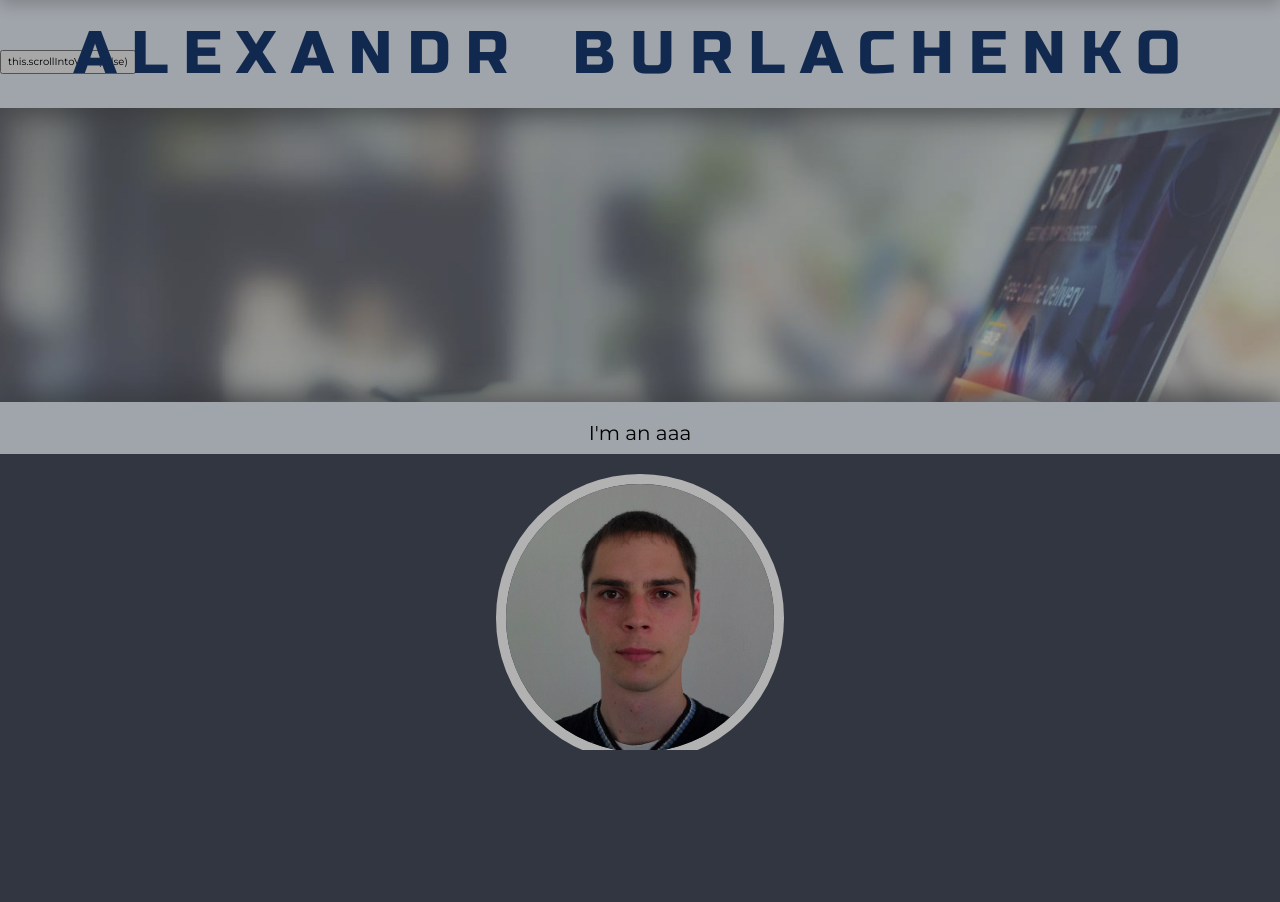
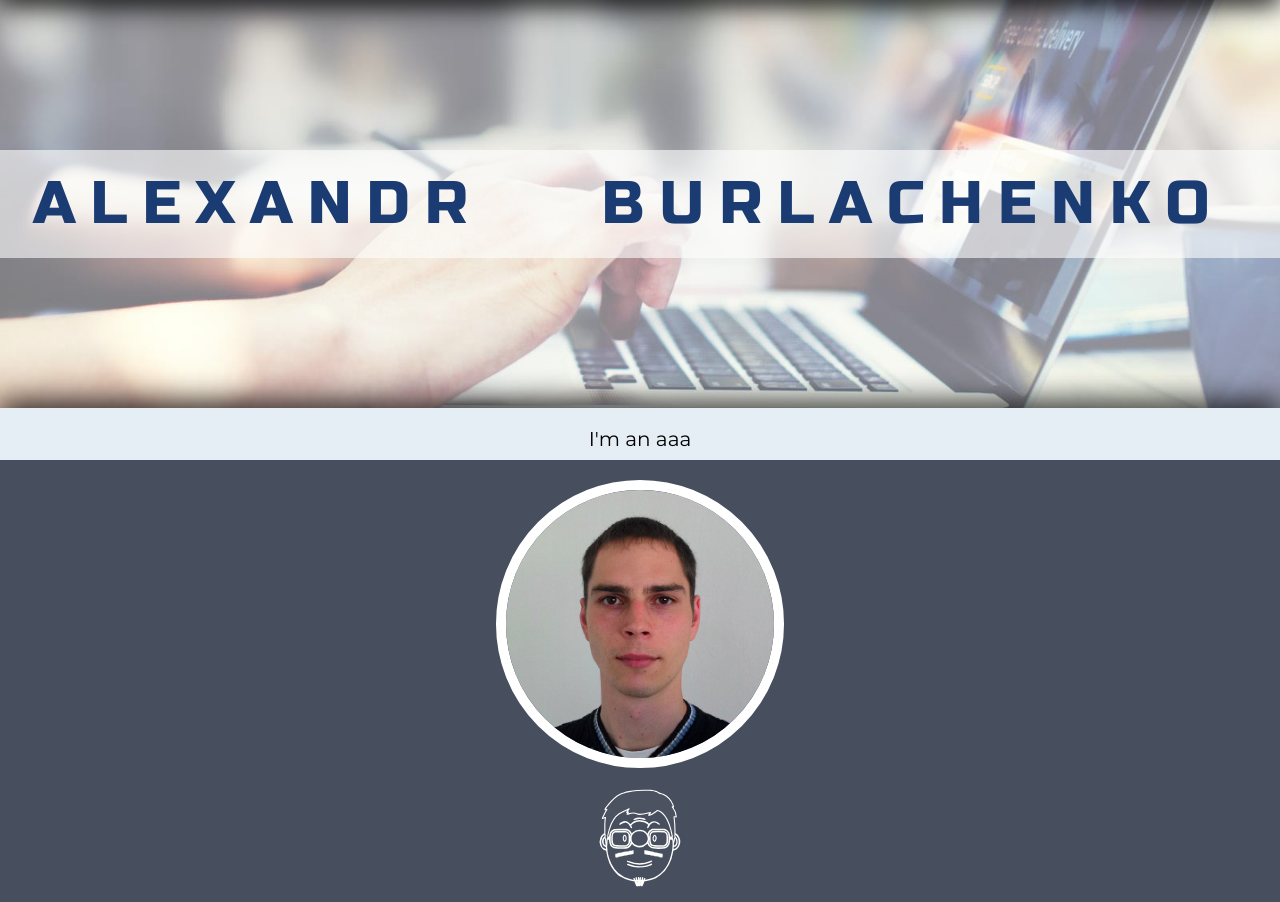
Before and after one commit to buralex/project_1, a PHP site: page / in a window 1280 px wide. Shown: the part 50-952 px from the top of the page. Before the commit the page ends 800 px from the top, so only its background shows below. Run offline with PHP 8.4, Linux system fonts and the light colour scheme; some libraries are stand-ins or nearby versions.

Commit message:
bad algorithm

```diff
--- a/css/main.css
+++ b/css/main.css
@@ -66,7 +66,7 @@
   outline: 1px solid blue; }
 
 body {
-  background: rgba(0, 0, 0, 0.2);
+  background: #e5edf5;
   font: 10px Montserrat, sans-serif;
   line-height: 1.8;
   color: #000; }
@@ -147,8 +147,15 @@
   height: 40px;
   position: fixed;
   top: 0;
-  width: 100%;
+  right: 0;
+  width: 60px;
   z-index: 1; }
+  #area .navbar-toggle {
+    display: block;
+    z-index: 2;
+    border-color: #ddd; }
+    #area .navbar-toggle .icon-bar {
+      background-color: #888; }
 
 .navbar.fixed {
   width: 100%;
@@ -186,17 +193,6 @@
 
 .navbar-nav {
   font: 2rem Arial; }
-
-.modal-border {
-  z-index: 9;
-  border: 10px solid white;
-  position: fixed;
-  top: -300%;
-  left: -100%;
-  width: 300%;
-  padding-bottom: 300%;
-  border-radius: 50%;
-  background: rgba(0, 0, 0, 0.3); }
 
 .modal-border.ignite {
   animation: border 3s; }
@@ -248,11 +244,9 @@
 
 .bg-photo-wrap {
   clear: both;
-  padding-bottom: 23%;
   overflow: hidden;
-  opacity: 0.65;
   position: relative;
-  background: #e5edf5 url(../img/web-dev.jpg) no-repeat 0 12%/100% fixed; }
+  background: url(../img/web-dev.jpg) no-repeat 0 -200px/100% fixed, rgba(255, 255, 255, 0.9); }
   .bg-photo-wrap:before {
     height: 30px;
     top: -30px;
@@ -273,9 +267,22 @@
     width: 100%;
     z-index: 20;
     box-shadow: 0px -5px 30px rgba(0, 0, 0, 0.9); }
+  .bg-photo-wrap .mask {
+    position: absolute;
+    width: 100%;
+    height: 100%;
+    background-color: rgba(255, 255, 255, 0.5); }
 
 /*---------------  WAVE --------------------------*/
+.parent {
+  position: relative;
+  padding: 150px 0 150px 0; }
+
 .wave {
+  width: 100%;
+  top: 130px;
+  z-index: 10;
+  background-color: rgba(255, 255, 255, 0.6);
   font-family: russoOne, Impact, "Arial Black", "sans serif";
   text-transform: uppercase;
   letter-spacing: 1.5rem;
--- a/css/main.scss
+++ b/css/main.scss
@@ -110,8 +110,8 @@
 }
 
 body {
-      //background: #e5edf5;
-      background: rgba(0, 0, 0, 0.2);
+      background: #e5edf5;
+      //background: rgba(0, 0, 0, 0.2);
       font: 10px Montserrat, sans-serif;
       line-height: 1.8;
       color: #000;
@@ -212,9 +212,20 @@
   height: 40px;
   position: fixed;
   top: 0;
-  width: 100%;
+  right: 0;
+  width: 60px;
   z-index: 1;
+
+  .navbar-toggle {
+    display: block;
+    z-index: 2;
+    border-color: #ddd;
+    .icon-bar {
+      background-color: #888;
+    }
+  }
 }
+
 .navbar.fixed {
   width: 100%;
   position: fixed;
@@ -232,6 +243,7 @@
   background-color: #e5edf5;
 }
 .navbar {
+
   //padding-top: 15px;
   //padding-bottom: 15px;
   border: 0;
@@ -240,7 +252,10 @@
   margin-bottom: 0;
   font-size: 12px;
   letter-spacing: 5px;
-  //background-color: rgba(1, 1, 1, 0.1);
+  //background: linear-gradient(to right, #f6fafe, #e5edf5, #f6fafe);
+  //box-shadow: inset 0px -3px 0px 0px rgba(27, 60, 114, 0.7);
+  //border-bottom: 2px solid #1b3c72;
+  //background-color: rgba(231, 231, 231, 0.8);
 }
 
 #main-nav.navbar-nav li a:hover {
@@ -268,16 +283,16 @@
 // }
 
 .modal-border {
-  z-index: 9;
-  border: 10px solid white;
-  position: fixed;
-  top:-300%;
-  left:-100%;
-  width: 300%;
-  padding-bottom: 300%;
-  border-radius: 50%;
-  //height: 100%;
-  background: rgba(0, 0, 0, 0.3);
+  // z-index: 9;
+  // border: 10px solid white;
+  // position: fixed;
+  // top:-300%;
+  // left:-100%;
+  // width: 300%;
+  // padding-bottom: 300%;
+  // border-radius: 50%;
+  // //height: 100%;
+  // background: rgba(0, 0, 0, 0.3);
 
 }
 .modal-border.ignite {
@@ -410,11 +425,12 @@
 
 .bg-photo-wrap {
   clear:both;
-  padding-bottom: 23%;
+  //padding-bottom: 23%;
   overflow: hidden;
-  opacity: 0.65;
+  //opacity: 0.6;
   position: relative;
-  background: #e5edf5 url(../img/web-dev.jpg) no-repeat 0 12% / 100% fixed;
+  background: url(../img/web-dev.jpg) no-repeat 0 -200px / 100% fixed,
+              rgba(255, 255, 255, 0.9);
 
   &:before {
     height: 30px;
@@ -438,10 +454,28 @@
     z-index: 20;
     box-shadow: 0px -5px 30px rgba(0, 0, 0, 0.9);
   }
+  .mask {
+    position: absolute;
+    width: 100%;
+    height: 100%;
+    background-color: rgba(255, 255, 255, 0.5);
+   // z-index: 1;
+  }
 }
 
 /*---------------  WAVE --------------------------*/
+.parent {
+  position: relative;
+  //height: 30px;
+  padding: 150px 0 150px 0;
+}
+
 .wave {
+  width: 100%;
+  //position: absolute;
+  top: 130px;
+  z-index: 10;
+  background-color: rgba(255, 255, 255, 0.6);
   font-family: russoOne, Impact, "Arial Black", "sans serif";
   text-transform: uppercase;
   letter-spacing: 1.5rem;
@@ -609,7 +643,7 @@
   position: absolute;
   cursor: pointer;
   border: 10px solid white;
-  border-radius:50%;
+  border-radius: 50%;
 
 }
 
--- a/index.html
+++ b/index.html
@@ -45,18 +45,24 @@
     </div>
   </nav>
 </div>
-<div id="area"></div>
+<div id="area">
+  <button type="button" class="navbar-toggle">
+    <span class="icon-bar"></span>
+    <span class="icon-bar"></span>
+    <span class="icon-bar"></span>
+  </button>
+</div>
 
 <!-- First Container -->
-<button onclick="myFunction()" style="position:fixed; top: 100px">this.scrollIntoView(false)</button>
-<script>
-function myFunction() {
-    var elmnt = document.querySelector(".bg-1");
-    elmnt.scrollIntoView();
-}
-</script>
+
+
 <div class="container-fluid bg-1 text-center ">
-  <div class="main">
+
+
+  <div class="row">
+    <div class="bg-photo-wrap ">
+      <div class="mask"></div>
+      <div class="row parent">
         <div class="wave">
           <div class="upper col-lg-5 ">
             <span>A</span><span>L</span><span>E</span><span>X</span><span>A</span><span>N</span><span>D</span><span>R</span>
@@ -66,15 +72,12 @@
           </div>
         </div>
       </div>
-
-  <div class="row">
-    <div class="bg-photo-wrap ">
     </div>
   </div>
   <div class="col-xs-12">
     <h3>I'm an aaa</h3>
   </div>
-  <div class="modal-border">fasfasdfasdfsadfasdfsadfa</div>
+  <div class="modal-border"></div>
 </div>
 
 
@@ -101,9 +104,11 @@
       <span class="glyphicon glyphicon-search"></span> Search
     </a>
   </div>
-
 </div>
 
+<button id="inner" style="z-index: 999"> go to botom )</button>
+<button id="gtt" style="z-index: 999"> go to top )</button>
+<button id="stickTop" class="stickTop" style="z-index: 999">this.scrollIntoVifsdfdsfdsfsdfsdfsdfew(fasdfdsfsdfsdfsdfsdfdslse)</button>
 
 <!-- Third Container (Grid) -->
 <div id="projects" class="container-fluid bg-3 text-center">
@@ -169,6 +174,7 @@
     flipText(".quote", ".face", "turned", "again");
     navHide(".navbar","nav-down", "nav-up", "#area");
     remNav("#myNavbar li", "#myNavbar", ".modal-border", "in", "ignite");
+    slideArticle(".stickTop");
 
     /*------------------------------ nav hide -------------------------------*/
 
```
Also changed, not shown: js/main.js (+172 -8 lines), 1 other file. Lines whose indentation alone changed are shown as unchanged.
